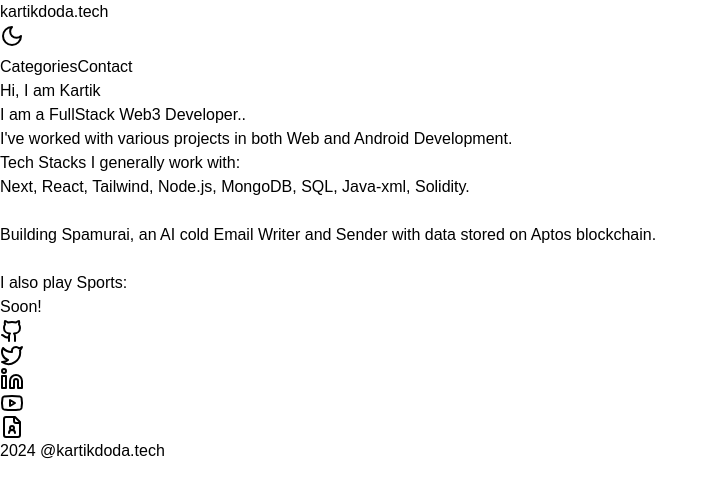
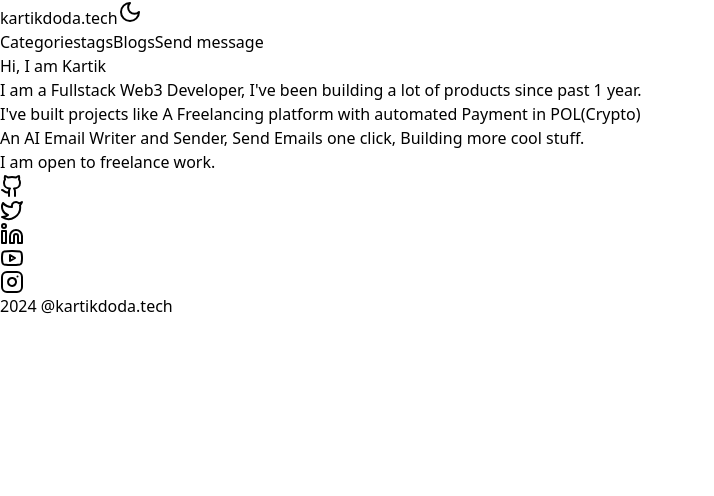
Before and after one commit to dodaa08/Next-Portfolio, a Next.js app: page / in a window 1280 px wide. Shown: the top 496 px of the page, without its empty margins (0-714 px from the left). Built offline with nearby package versions, Linux system fonts and the light colour scheme.

Commit message:
Updated the UI

```diff
--- a/src/app/globals.css
+++ b/src/app/globals.css
@@ -1,21 +1,3 @@
 @tailwind base;
 @tailwind components;
 @tailwind utilities;
-
-:root {
-  --background: #ffffff;
-  --foreground: #000000;
-}
-
-@media (prefers-color-scheme: dark) {
-  :root {
-    --background: #f3eeee;
-    --foreground: #f3eeee;
-  }
-}
-
-body {
-  color: var(--foreground);
-  background: var(--background);
-  font-family: Arial, Helvetica, sans-serif;
-}
--- a/src/app/layout.jsx
+++ b/src/app/layout.jsx
@@ -1,11 +1,9 @@
 "use client";
 import localFont from "next/font/local";
 import "./globals.css";
-import Header from "../components/header";
-import { Moon } from 'lucide-react';
-import React, { useState } from 'react';
-import Head from 'next/head';
-import Link from "next/link";
+import Header from "../components/header"; // Import the Header component
+import React, { useState } from "react";
+import Head from "next/head";
 
 const geistSans = localFont({
   src: "./fonts/GeistVF.woff",
@@ -28,41 +26,22 @@ export default function RootLayout({ children }) {
   return (
     <html lang="en">
       <Head>
-        <title>kartikdoda.tech</title>
-        <meta name="kartikdoda.tech" content="Portfolio" />
+        <title>Kartik Doda | Portfolio</title>
+        <meta name="description" content="Kartik Doda's Portfolio" />
+        <link rel="icon" href="/favicon.ico" />
       </Head>
-      <body
-        className={`${geistSans.variable} ${geistMono.variable} antialiased overflow-x-hidden`}
-      >
-        <div className={`${darkmode ? 'bg-black text-white' : 'bg-white text-black'} h-auto flex flex-col flex-grow`}
-        >
+      <body className={`${geistSans.variable} ${geistMono.variable} overflow-x-hidden overflow-y-auto h-auto m-0 p-0`}>
+        <div className={`${darkmode ? 'bg-white text-black' : ' bg-black/95 text-white'} flex flex-col min-h-screen`}>
           {/* Header Section */}
-          <header className='flex-grow'>
-            <div className='flex items-center py-4 px-4 md:px-10 justify-evenly border-b border-gray-900 font-mono'>
+          <Header darkmode={darkmode} toggleDarkMode={toggleDarkMode} />
 
-              <div className='flex items-center'>
-                <h1 className='text-xl md:text-2xl'>kartikdoda.tech</h1>
-                <button onClick={toggleDarkMode}>
-                  <Moon className='hover:scale-125 ml-3 md:ml-5 transition duration-200 cursor-pointer' />
-                </button>
-              </div>
+          {/* Main Content */}
+          <main className="flex-grow">
+            {children}
+          </main>
 
-              <div className='flex space-x-6 md:space-x-12'>
-                <button>
-                  <Link href="/cat">
-                    <h1 className='text-lg md:text-xl hover:scale-110 transition duration-200 hover:underline'>Categories</h1>
-                  </Link>
-                </button>
-                <button>
-                  <h1 className='text-lg md:text-xl hover:scale-110 transition duration-200 hover:underline'>Contact</h1>
-                </button>
-              </div>
-            </div>
-          </header>
-
-          {children}
-
-          <footer className="flex mt-10 justify-center">
+          {/* Footer */}
+          <footer className="flex justify-center mt-auto py-4">
             <h1 className="text-sm md:text-base">2024 @kartikdoda.tech</h1>
           </footer>
         </div>
--- a/src/components/Landing.jsx
+++ b/src/components/Landing.jsx
@@ -1,61 +1,47 @@
 "use client";
 
-import React, { useState } from 'react';
-import { Github, Moon, Twitter, Linkedin, Youtube, FileUser } from 'lucide-react';
-import Link from 'next/link';
-
+import React, { useState } from "react";
+import Link from "next/link";
+import { Github } from 'lucide-react';
+import { Twitter } from 'lucide-react';
+import { Linkedin } from 'lucide-react';
+import { Youtube } from 'lucide-react';
+import { Instagram } from 'lucide-react';
 function Landing() {
-    const [darkmode, setDarkmode] = useState(false);
-
-    const toggleDarkMode = () => {
-        setDarkmode(!darkmode);
-    };
 
     return (
-        <div className={`h-screen w-screen flex flex-col items-center justify-center space-y-10 p-5 md:space-y-20`}>
-            <main className='flex flex-col items-center justify-center text-center'>
-                <ul className='space-y-5 md:space-y-3'>
-                    <li>
-                        <p className='text-base md:text-xl font-mono'>Hi, I am Kartik</p>
-                        <p className='text-base md:text-xl font-mono'>I am a FullStack Web3 Developer..</p>
-                        <p className='text-base md:text-xl font-mono'>I&apos;ve worked with various projects in both Web and Android Development.</p>
-                        <p className='text-base md:text-xl font-mono'>Tech Stacks I generally work with: <br />Next, React, Tailwind, Node.js, MongoDB, SQL, Java-xml, Solidity.</p>
-                    </li>
-                    <li className='mt-2'>
-                        <br />
-                        <p className='text-base md:text-xl font-mono'>
-                            Building Spamurai, an AI cold Email Writer and Sender with data stored on Aptos blockchain.
-                        </p>
-                        <br />
-                        <ul>
-                            <li>
-                                I also play Sports: <p className='text-blue-500 hover:text-blue-800 cursor-pointer'>Soon!</p>
-                            </li>
-                        </ul>
-                    </li>
-                </ul>
-            </main>
+        <div className={`h-max translate-y-[-20%]`}>
+            {/* Container for content */}
+            <div className="flex flex-col items-center justify-center space-y-8 ">
+                {/* Section 1 */}
+                <div className="text-left translate-x-[-190%]">
+                    <h1 className="text-xl font-mono">Hi, I am Kartik</h1>
+                </div>
 
-            <div className="flex flex-wrap justify-center p-5 gap-4 md:gap-6 mb-5">
-                <Link href="https://github.com/dodaa08" target="_blank" rel="noopener noreferrer">
-                    <Github className='w-6 h-6 md:w-8 md:h-8 hover:scale-110 transition duration-200 cursor-pointer' />
-                </Link>
-
-                <Link href="https://x.com/kartik___doda" target="_blank" rel="noopener noreferrer">
-                    <Twitter className='w-6 h-6 md:w-8 md:h-8 hover:scale-110 transition duration-200 cursor-pointer' />
-                </Link>
-
-                <Link href="https://www.linkedin.com/in/kartikd4152g/" target="_blank" rel="noopener noreferrer">
-                    <Linkedin className='w-6 h-6 md:w-8 md:h-8 hover:scale-110 transition duration-200 cursor-pointer' />
-                </Link>
-
-                <Link href="https://www.youtube.com/@Kartik_Doda" target="_blank" rel="noopener noreferrer">
-                    <Youtube className='w-6 h-6 md:w-8 md:h-8 hover:scale-110 transition duration-200 cursor-pointer' />
-                </Link>
-
-                <Link href="https://www.youtube.com/@Kartik_Doda" target="_blank" rel="noopener noreferrer">
-                    <FileUser className='w-6 h-6 md:w-8 md:h-8 hover:scale-110 transition duration-200 cursor-pointer' />
-                </Link>
+                {/* Section 2 */}
+                <div className="text-left space-y-1 translate-x-[-3%]">
+                    <h1 className="text-xl">I am a Fullstack Web3 Developer, I've been building a lot of products since past 1 year.</h1>
+                    <h1 className="text-xl">I've built projects like A Freelancing platform with automated Payment in POL(Crypto)</h1>
+                    <h1 className="text-xl">An AI Email Writer and Sender, Send Emails one click, Building more cool stuff.</h1>
+                    <h1 className="text-xl">I am open to freelance work.</h1>
+                </div>
+                <div className="text-left flex  space-x-5 translate-x-[-150%]">
+                    <Link href="">
+                    <Github />
+                    </Link>
+                    <Link href="">
+                    <Twitter />
+                    </Link>
+                    <Link href="">
+                    <Linkedin />
+                    </Link>
+                    <Link href="">
+                       <Youtube />
+                    </Link>
+                    <Link href="">
+                    <Instagram />
+                    </Link>
+                </div>
             </div>
         </div>
     );
--- a/src/components/header.jsx
+++ b/src/components/header.jsx
@@ -1,30 +1,46 @@
-"use client"
-
-import React, { useState } from 'react';
-import { Github, Moon, Twitter, Linkedin, Youtube } from 'lucide-react';
+// components/Header.js
+import React from 'react';
+import { Moon, SunDim } from 'lucide-react';
 import Link from 'next/link';
 
+const Header = ({ darkmode, toggleDarkMode }) => {
+  return (
+    <header className="flex-grow">
+      <div className="flex items-center py-4 px-4 md:px-10 justify-evenly font-mono">
+        <div className="flex items-center">
+          <Link href="/">
+          <button>
+          <h1 className="text-l md:text-2xl">kartikdoda.tech</h1>
+          </button>
+            </Link>
+          <button onClick={toggleDarkMode}>
+            {darkmode ? (
+              <SunDim className="hover:scale-125 ml-3 md:ml-5 transition duration-200 cursor-pointer" />
+            ) : (
+              <Moon className="hover:scale-125 ml-3 md:ml-5 transition duration-200 cursor-pointer" />
+            )}
+          </button>
+        </div>
 
-export default function Header() {
-    const [darkmode, setDarkmode] = useState(false);
+        <div className="flex md:space-x-8">
+          <Link href="/cat">
+            <button>
+              <h1 className="text-lg md:text-xl hover:scale-110 transition duration-200">Categories</h1>
+            </button>
+          </Link>
+          <button>
+            <h1 className="text-lg md:text-xl hover:scale-110 transition duration-200">tags</h1>
+          </button>
+          <button>
+            <h1 className="text-lg md:text-xl hover:scale-110 transition duration-200">Blogs</h1>
+          </button>
+          <button>
+            <h1 className="text-lg md:text-xl hover:scale-110 transition duration-200">Send message</h1>
+          </button>
+        </div>
+      </div>
+    </header>
+  );
+};
 
-    const toggleDarkMode = () => {
-        setDarkmode(!darkmode);
-    };
-
-    return (
-        <>
-        <div className={`${darkmode ? 'bg-black text-white' : 'text-black bg-white'} h-screen w-screen flex flex-col`}>
-
-         <header className='flex-grow'>
-                <div className='flex items-center py-4 px-10'>
-                    <h1 className='text-2xl'>Kartikdoda.tech</h1>
-                    <button onClick={toggleDarkMode}>
-                        <Moon className='hover:scale-125 ml-5 transition duration-200 cursor-pointer' />
-                    </button>
-                </div>
-            </header>
-        </div>
-        </>
-    )
-}
+export default Header;
```
Also changed, not shown: src/app/blogs/page.tsx (+10 -27 lines), src/app/cat/page.tsx (+15 -15 lines), src/app/projects/ProjectCard.jsx (+6 -7 lines), src/app/projects/page.tsx (+13 -13 lines).
